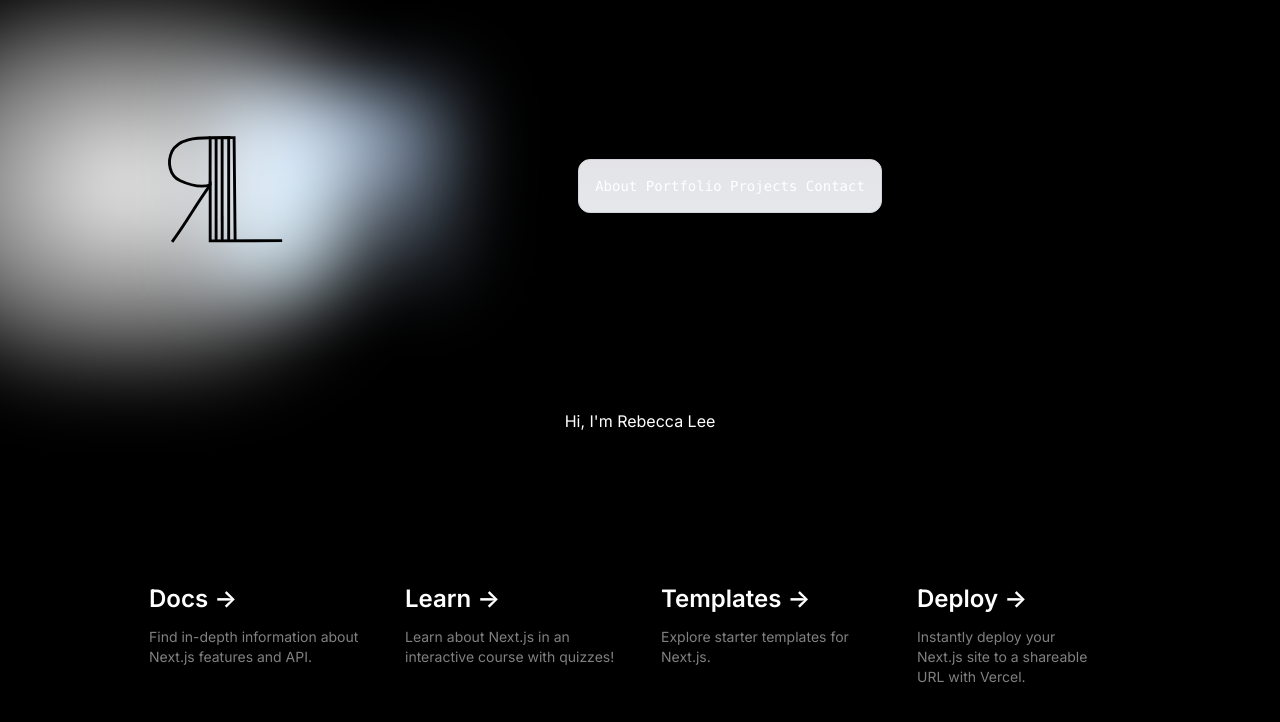
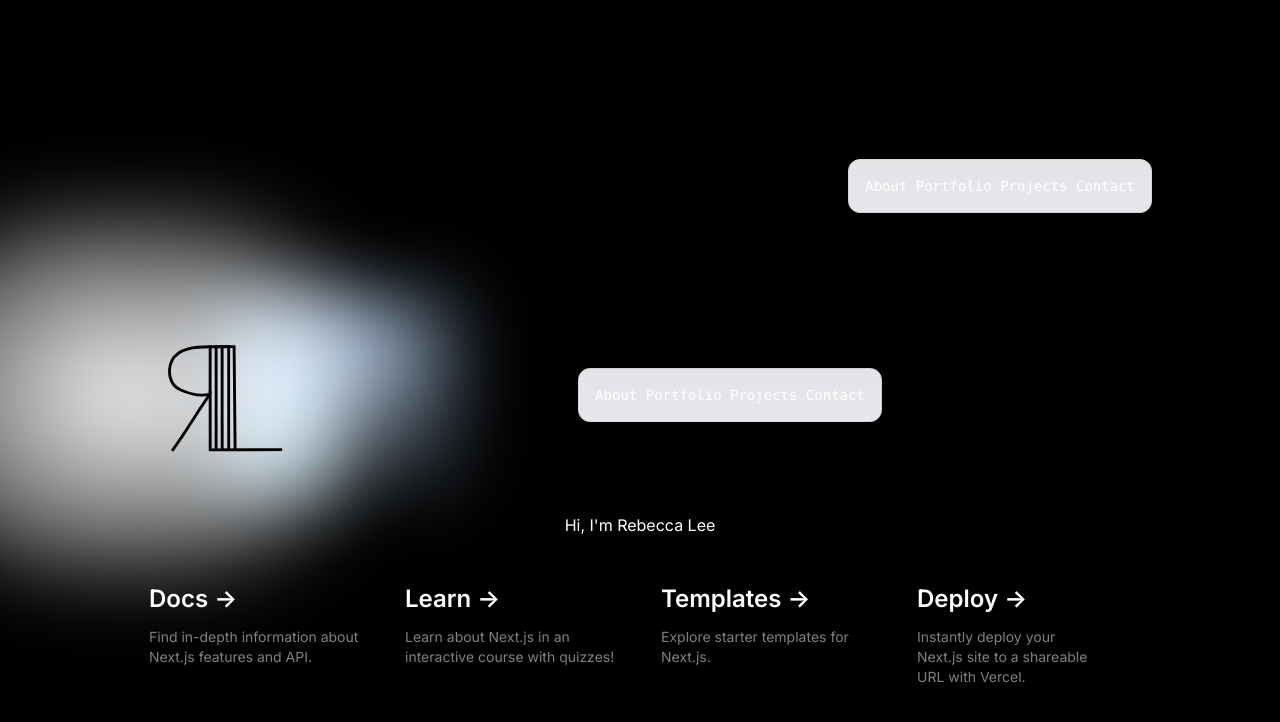
Before and after one commit to remelee/personal_website, a Next.js app in the folder personal-website/: page / in a window 1280 px wide. Shown: the top 722 px of the page. Built offline with nearby package versions, Linux system fonts and the light colour scheme.

Commit message:
set up routing and header

```diff
--- /dev/null
+++ b/personal-website/app/about/page.tsx
@@ -0,0 +1,4 @@
+// `app/page.tsx` is the UI for the `/` URL
+export default function Page() {
+    return <h1>Hello, Home page!</h1>
+  }
--- /dev/null
+++ b/personal-website/app/contact/page.tsx
@@ -0,0 +1,4 @@
+// `app/page.tsx` is the UI for the `/` URL
+export default function Page() {
+    return <h1>Hello, contact page!</h1>
+  }
--- /dev/null
+++ b/personal-website/app/header.tsx
@@ -0,0 +1,26 @@
+import Image from "next/image";
+import Link from "next/link";
+
+export default function Header() {
+    return(
+      <div className="z-10 w-full max-w-5xl items-center justify-between font-mono text-sm lg:flex">
+        <Link href="/">
+        <Image
+          className="relative dark:drop-shadow-[0_0_0.3rem_#ffffff70] dark:invert"
+          src="/black-logo.svg"
+          alt="Inverted Logo"
+          width={180}
+          height={37}
+          priority
+        />
+        </Link>
+
+        <p className="fixed left-0 top-0 flex w-full border-b border-gray-300 bg-gradient-to-b from-zinc-200 pb-6 pt-8 backdrop-blur-2xl dark:border-neutral-800 dark:bg-zinc-800/30 dark:from-inherit lg:static lg:w-auto  lg:rounded-xl lg:border lg:bg-gray-200 lg:p-4 lg:dark:bg-zinc-800/30">
+        <Link href="/about">About&nbsp;</Link>
+        <Link href="/portfolio">Portfolio&nbsp;</Link>
+        <Link href="/projects">Projects&nbsp;</Link>
+        <Link href="/contact">Contact</Link>
+        </p>
+        </div>
+    )
+}
--- a/personal-website/app/layout.tsx
+++ b/personal-website/app/layout.tsx
@@ -5,7 +5,7 @@ import "./globals.css";
 const inter = Inter({ subsets: ["latin"] });
 
 export const metadata: Metadata = {
-  title: "Create Next App",
+  title: "Rebecca Lee",
   description: "Generated by create next app",
 };
 
--- a/personal-website/app/page.tsx
+++ b/personal-website/app/page.tsx
@@ -1,8 +1,11 @@
 import Image from "next/image";
+import Header from "./header";
+import Link from "next/link";
 
 export default function Home() {
   return (
     <main className="flex min-h-screen flex-col items-center justify-between p-24">
+      <Header/>
       <div className="z-10 w-full max-w-5xl items-center justify-between font-mono text-sm lg:flex">
       <div className="relative z-[-1] flex place-items-center before:absolute before:h-[300px] before:w-full before:-translate-x-1/2 before:rounded-full before:bg-gradient-radial before:from-white before:to-transparent before:blur-2xl before:content-[''] after:absolute after:-z-20 after:h-[180px] after:w-full after:translate-x-1/3 after:bg-gradient-conic after:from-sky-200 after:via-blue-200 after:blur-2xl after:content-[''] before:dark:bg-gradient-to-br before:dark:from-transparent before:dark:to-blue-700 before:dark:opacity-10 after:dark:from-sky-900 after:dark:via-[#0141ff] after:dark:opacity-40 sm:before:w-[480px] sm:after:w-[240px] before:lg:h-[360px]">
         <Image
--- /dev/null
+++ b/personal-website/app/portfolio/page.tsx
@@ -0,0 +1,5 @@
+import Header from "../header";
+
+export default function Page() {
+    return (<div><Header/> <h1>Hello, portfolio page!</h1></div>);
+  }
--- /dev/null
+++ b/personal-website/app/projects/page.tsx
@@ -0,0 +1,4 @@
+// `app/page.tsx` is the UI for the `/` URL
+export default function Page() {
+    return <h1>Hello, project page!</h1>
+  }
```
Also changed, not shown: personal-website/app/index.tsx (added).
